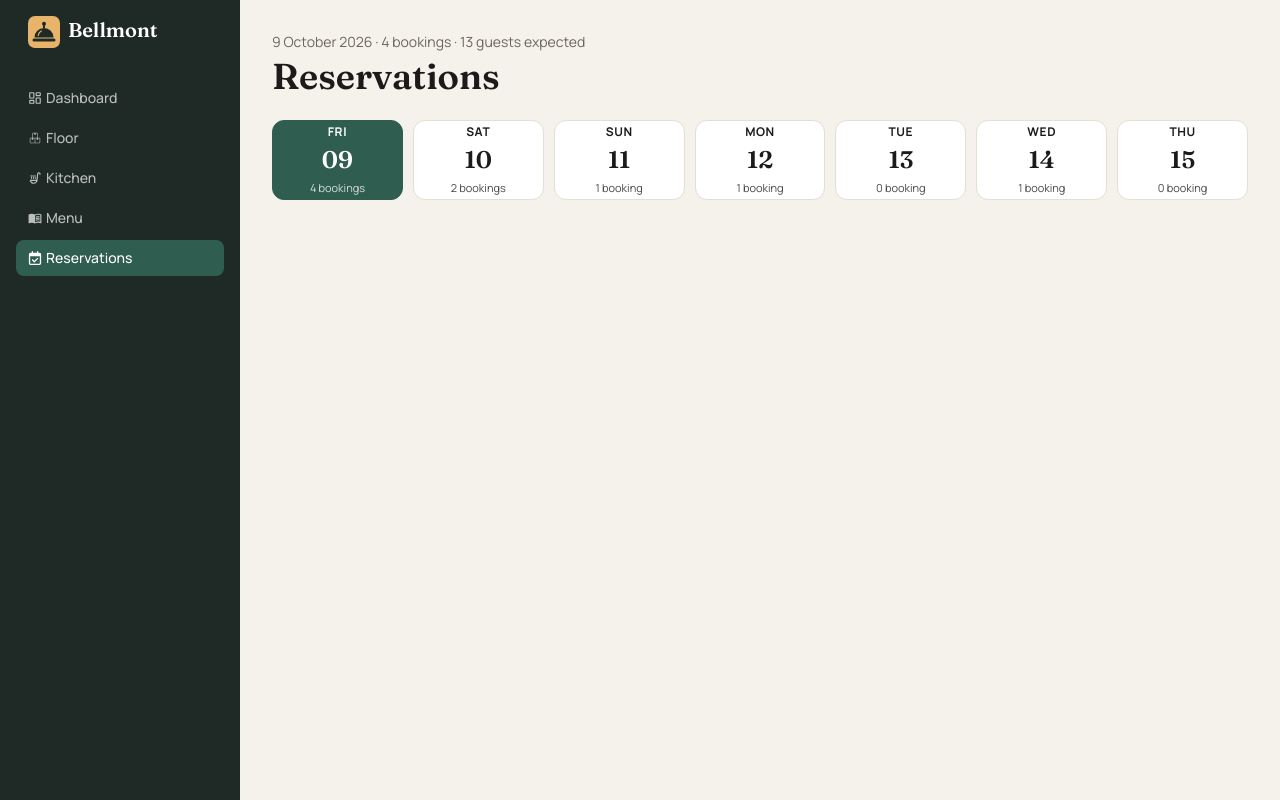
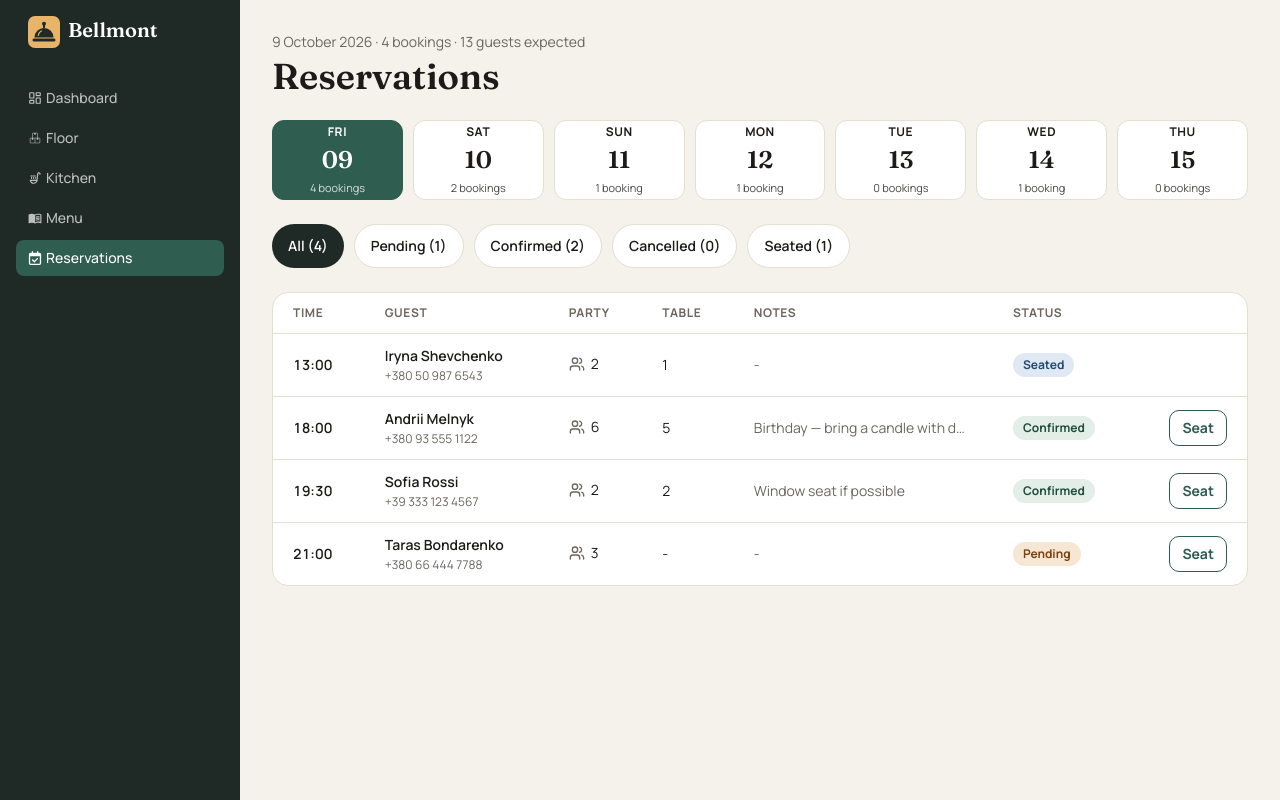
Before and after one commit to Liv-O/restaurant-admin, a React (Vite) app: page /reservations in a window 1280 px wide. Built offline with nearby package versions, Linux system fonts and the light colour scheme.

Commit message:
feat(reservations): add reservations table with status filter and seat action

```diff
--- a/src/components/ui/Button.tsx
+++ b/src/components/ui/Button.tsx
@@ -1,7 +1,7 @@
 import type { ComponentProps } from 'react';
 
 type Variant = 'primary' | 'secondary' | 'ghost' | 'outline';
-type Size = 'md' | 'lg' | 'icon';
+type Size = 'md' | 'lg' | 'sm' | 'icon';
 
 type ButtonProps = ComponentProps<'button'> & {
   variant?: Variant;
@@ -18,6 +18,7 @@ const variants: Record<Variant, string> = {
 const sizes: Record<Size, string> = {
   md: 'h-11 px-4 text-sm ',
   lg: 'h-13 px-6 text-base ',
+  sm: 'h-9 px-3 text-sm',
   icon: 'size-11',
 };
 
--- a/src/features/reservations/constants.ts
+++ b/src/features/reservations/constants.ts
@@ -2,7 +2,7 @@ import type { Tone } from '@/components/ui/Badge';
 
 export const RESERVATION_STATUSES = ['pending', 'confirmed', 'cancelled', 'seated'] as const;
 
-export const RESERVATION_STATUS_COLORS: Record<(typeof RESERVATION_STATUSES)[number], Tone> = {
+export const RESERVATION_STATUS_TONES: Record<(typeof RESERVATION_STATUSES)[number], Tone> = {
   pending: 'amber',
   confirmed: 'green',
   cancelled: 'red',
--- a/src/features/reservations/mockReservations.ts
+++ b/src/features/reservations/mockReservations.ts
@@ -13,7 +13,7 @@ const at = (dayOffset: number, hours: number, minutes = 0): string => {
 export const mockReservations: Reservation[] = [
   {
     id: 'res-1',
-    tableId: 'table-3',
+    tableId: '3',
     guestName: 'Olena Kovalenko',
     phone: '+380 67 123 4567',
     guests: 2,
@@ -31,7 +31,7 @@ export const mockReservations: Reservation[] = [
   },
   {
     id: 'res-3',
-    tableId: 'table-1',
+    tableId: '1',
     guestName: 'Iryna Shevchenko',
     phone: '+380 50 987 6543',
     guests: 2,
@@ -40,7 +40,7 @@ export const mockReservations: Reservation[] = [
   },
   {
     id: 'res-4',
-    tableId: 'table-5',
+    tableId: '5',
     guestName: 'Andrii Melnyk',
     phone: '+380 93 555 1122',
     guests: 6,
@@ -50,7 +50,7 @@ export const mockReservations: Reservation[] = [
   },
   {
     id: 'res-5',
-    tableId: 'table-2',
+    tableId: '2',
     guestName: 'Sofia Rossi',
     phone: '+39 333 123 4567',
     guests: 2,
@@ -68,7 +68,7 @@ export const mockReservations: Reservation[] = [
   },
   {
     id: 'res-7',
-    tableId: 'table-4',
+    tableId: '4',
     guestName: 'Emma Schneider',
     phone: '+49 151 2345 6789',
     guests: 4,
@@ -95,7 +95,7 @@ export const mockReservations: Reservation[] = [
   },
   {
     id: 'res-10',
-    tableId: 'table-6',
+    tableId: '6',
     guestName: 'Lucas Martin',
     phone: '+33 6 12 34 56 78',
     guests: 2,
--- a/src/pages/reservations/ReservationsPage.tsx
+++ b/src/pages/reservations/ReservationsPage.tsx
@@ -1,20 +1,40 @@
 import PageHeader from '@/components/PageHeader';
 import DayPicker from '@/components/ui/DayPicker';
+import { RESERVATION_STATUSES } from '@/features/reservations/constants';
 
-import { addDays, format, isSameDay } from 'date-fns';
+import { addDays, compareAsc, format, isSameDay } from 'date-fns';
 import { useState } from 'react';
 
 import { mockReservations } from '@/features/reservations/mockReservations';
+import { RESERVATION_STATUS_TONES } from '@/features/reservations/constants';
+import FilterChip from '@/components/ui/FilterChip';
+import Table from '@/components/ui/Table';
+import Badge from '@/components/ui/Badge';
+import Card from '@/components/ui/Card';
+import { Users } from 'lucide-react';
+import Button from '@/components/ui/Button';
+
+type StatusFilter = (typeof RESERVATION_STATUSES)[number] | 'All';
 
 export default function ReservationsPage() {
   const today = new Date();
 
   const [chosenDate, setChosenDate] = useState(today);
+  const [selectedStatus, setSelectedStatus] = useState<StatusFilter>('All');
+  const [reservations, setReservations] = useState(mockReservations);
 
-  const todayFormatted = format(today, 'd MMMM yyyy');
-  const { bookingsCount, guestsCount } = mockReservations
-    .filter((r) => isSameDay(r.startsAt, chosenDate))
-    .reduce(
+  const statusOptions: StatusFilter[] = ['All', ...RESERVATION_STATUSES];
+
+  const chosenDateFormatted = format(chosenDate, 'd MMMM yyyy');
+
+  const filteredReservations = (neededStatus: StatusFilter, date: Date) =>
+    reservations.filter((r) => {
+      const isSameDate = isSameDay(r.startsAt, date);
+      const isSameStatus = neededStatus === 'All' || r.status === neededStatus;
+      return isSameDate && isSameStatus;
+    });
+
+  const { bookingsCount, guestsCount } = filteredReservations('All', chosenDate).reduce(
     (acc, r) => {
       if (r.status === 'cancelled') return acc;
       acc.bookingsCount += 1;
@@ -28,16 +48,26 @@ export default function ReservationsPage() {
     return addDays(today, index);
   });
 
+  const tableReservations = filteredReservations(selectedStatus, chosenDate).toSorted((a, b) =>
+    compareAsc(a.startsAt, b.startsAt),
+  );
+
+  function handleSeatReservation(reservationId: string) {
+    setReservations((prev) =>
+      prev.map((r) => (r.id === reservationId ? { ...r, status: 'seated' } : r)),
+    );
+  }
+
   return (
     <>
       <PageHeader
         title="Reservations"
-        subtitle={`${todayFormatted} · ${bookingsCount} ${bookingsCount > 1 ? 'bookings' : 'booking'} · ${guestsCount} guests expected`}
+        subtitle={`${chosenDateFormatted} · ${bookingsCount} ${bookingsCount === 1 ? 'booking' : 'bookings'} · ${guestsCount} guests expected`}
       />
 
       <div className="mt-6 grid grid-cols-7 gap-2.5">
         {dates.map((date) => {
-          const bookingCount = mockReservations.filter((r) => isSameDay(r.startsAt, date)).length;
+          const bookingCount = filteredReservations('All', date).length;
           return (
             <DayPicker
               key={date.toString()}
@@ -50,12 +80,74 @@ export default function ReservationsPage() {
               </span>
               <span className="font-display text-2xl font-semibold">{format(date, 'dd')}</span>
               <span className="text-[11px] opacity-80">
-                {bookingCount} {bookingCount > 1 ? 'bookings' : 'booking'}
+                {bookingCount} {bookingCount === 1 ? 'booking' : 'bookings'}
               </span>
             </DayPicker>
           );
         })}
       </div>
+      <div className="mt-6 flex justify-start gap-2.5">
+        {statusOptions.map((status) => {
+          const countOfBookings = filteredReservations(status, chosenDate).length;
+          return (
+            <FilterChip
+              key={status}
+              isActive={selectedStatus === status}
+              onClick={() => setSelectedStatus(status)}
+              className="capitalize"
+            >
+              {`${status} (${countOfBookings})`}
+            </FilterChip>
+          );
+        })}
+      </div>
+      <Card className="mt-6">
+        <Table columns={['Time', 'Guest', 'Party', 'Table', 'Notes', 'Status', '']}>
+          <Table.Header />
+          <Table.Body
+            data={tableReservations}
+            render={(reservation) => (
+              <Table.Row key={reservation.id}>
+                <Table.Cell className="font-semibold tabular-nums">
+                  {format(reservation.startsAt, 'HH:mm')}
+                </Table.Cell>
+                <Table.Cell>
+                  <div className="flex flex-col gap-0.5">
+                    <p className="font-semibold text-ink">{reservation.guestName}</p>
+                    <p className="text-xs text-muted">{reservation.phone}</p>
+                  </div>
+                </Table.Cell>
+                <Table.Cell>
+                  <div className="inline-flex items-center gap-1.5">
+                    <Users size={16} className="text-muted" />
+                    <span> {reservation.guests} </span>
+                  </div>
+                </Table.Cell>
+                <Table.Cell>{reservation.tableId ? reservation.tableId : '-'}</Table.Cell>
+                <Table.Cell className="max-w-56 truncate text-muted">
+                  {reservation.note ? reservation.note : '-'}
+                </Table.Cell>
+                <Table.Cell>
+                  <Badge tone={RESERVATION_STATUS_TONES[reservation.status]} className="capitalize">
+                    {reservation.status}
+                  </Badge>
+                </Table.Cell>
+                <Table.Cell className="text-right">
+                  {(reservation.status === 'pending' || reservation.status === 'confirmed') && (
+                    <Button
+                      variant="outline"
+                      size="sm"
+                      onClick={() => handleSeatReservation(reservation.id)}
+                    >
+                      Seat
+                    </Button>
+                  )}
+                </Table.Cell>
+              </Table.Row>
+            )}
+          />
+        </Table>
+      </Card>
     </>
   );
 }
```
Lines whose indentation alone changed are shown as unchanged.
